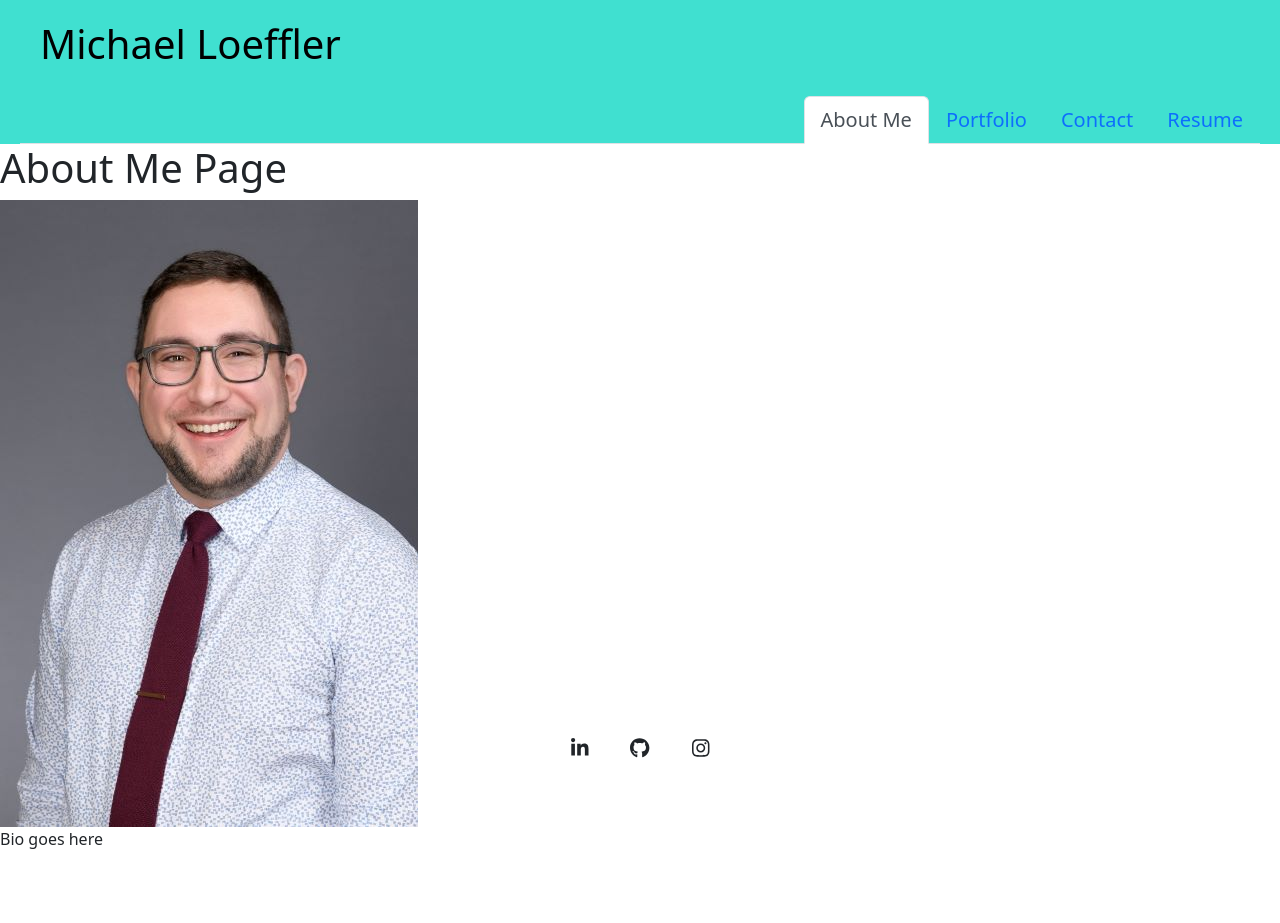
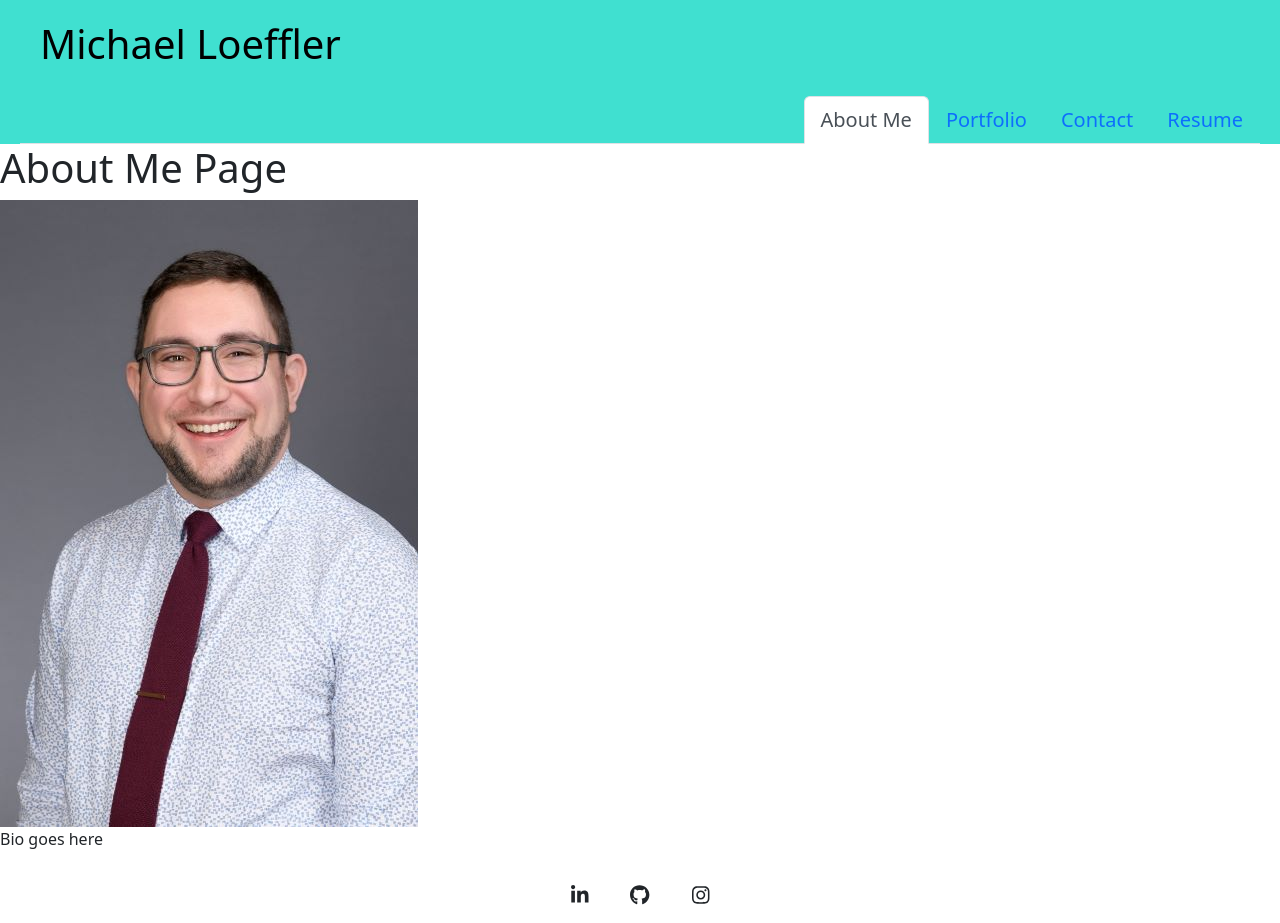
Before and after one commit to michael-loeffler/Portfolio, a React (Create React App) app in the folder portfolio/: page / in a window 1280 px wide. Before the commit the page ends 867 px from the top, so only its background shows below. Built offline with nearby package versions, Linux system fonts and the light colour scheme.

Commit message:
pins the footer to the bottom of the viewport or the bottom of the content, whichever is longer

```diff
--- a/portfolio/src/App.js
+++ b/portfolio/src/App.js
@@ -28,7 +28,7 @@ function App() {
   const handlePageChange = (page) => setCurrentPage(page);
 
   return (
-    <div>
+    <div className='position-relative min-vh-100'>
       <Header currentPage={currentPage} handlePageChange={handlePageChange} />
       {renderPage()}
       <Footer />
--- a/portfolio/src/components/Footer.js
+++ b/portfolio/src/components/Footer.js
@@ -4,7 +4,7 @@ import { faLinkedinIn, faGithub, faInstagram } from '@fortawesome/free-brands-sv
 
 export default function Footer() {
   return (
-     <footer className='fixed-bottom d-flex justify-content-center'>
+     <footer className='position-absolute bottom-0 w-100 d-flex justify-content-center' style={{height: "50px"}}>
         <section className="mb-4">
         <a
           className="btn btn-link btn-floating btn-lg text-dark m-1"
--- a/portfolio/src/components/pages/About.js
+++ b/portfolio/src/components/pages/About.js
@@ -3,7 +3,7 @@ import headshot from '../../assets/Loeffler, Michael - Headshot small.jpg'
 
 export default function About() {
   return (
-    <div>
+    <div style={{paddingBottom: "50px"}}>
       <h1>About Me Page</h1>
       <img src={headshot} alt=""/>
       <p>Bio goes here</p>
--- a/portfolio/src/components/pages/Contact.js
+++ b/portfolio/src/components/pages/Contact.js
@@ -2,7 +2,7 @@ import React from 'react';
 
 export default function Contact() {
   return (
-    <div>
+    <div style={{paddingBottom: "50px"}}>
       <h1>Contact Page</h1>
     </div>
   );
--- a/portfolio/src/components/pages/Portfolio.js
+++ b/portfolio/src/components/pages/Portfolio.js
@@ -23,7 +23,7 @@ export default function Portfolio() {
 
 
   return (
-    <div>
+    <div style={{paddingBottom: "50px"}}>
       <h1>Portfolio Page</h1>
       <div className="card-deck d-flex flex-wrap justify-content-around">
         <Project title="Full-Stack E-commerce Site" src={thumbnail} github={github[0]} deployed={deployed[0]}/>
--- a/portfolio/src/components/pages/Resume.js
+++ b/portfolio/src/components/pages/Resume.js
@@ -2,7 +2,7 @@ import React from 'react';
 
 export default function Resume() {
   return (
-    <div>
+    <div style={{paddingBottom: "50px"}}>
       <h1>Resume Page</h1>
       <a href="https://docs.google.com/document/d/1WPSw44IoKUFXcExWGt3zNqWq6DeWBifn/edit" download="filename"><button className="button button-secondary">Download my Resume</button></a>
       <h3>Front-End Proficiencies</h3>
```
